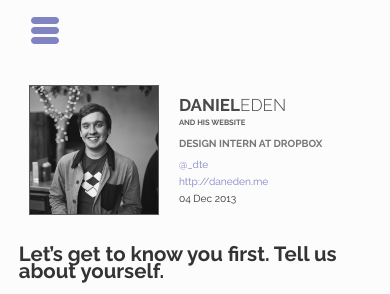
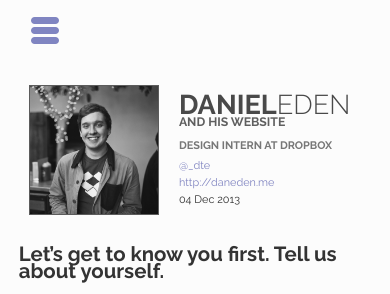
Before and after one commit to the-development/thedevelopment, a Jekyll site: the page built from index.html, in a window 390 px wide. Shown: the top 294 px of the page. Built offline with Jekyll 4.4.1, drawn with Linux system fonts in a browser that asks for light colours; Markdown is read by kramdown in place of the engine named in the settings.

Commit message:
responsiveness fixes

```diff
--- a/css/responsive.css
+++ b/css/responsive.css
@@ -1,4 +1,8 @@
 @media (max-width:1309px) {
+  #dp {
+    max-width: 190px;
+  }
+
   .header {
     padding-top: 3.45em;
   }
@@ -14,7 +18,7 @@
 
 @media (max-width:1090px) {
   #post-title {
-    font-size: 1.7em;
+    font-size: 2.5em;
   }
 
   .header {
@@ -22,19 +26,19 @@
   }
 
   .posts {
-    font-size: 0.75em;
+    font-size: 0.85em;
   }
 
   .sidebar {
-    padding-left: 5em;
+    padding-left: 4em;
   }
 
   .content {
-    padding-right: 5em;
+    padding-right: 7em;
   }
 
   .footer {
-    font-size: 0.8em;
+    font-size: 0.85em;
   }
 }
 
@@ -51,11 +55,15 @@
   }
 
   #post-title {
-    font-size: 1.25em;
+    font-size: 2em;
   }
 
   #info-links {
-    font-size: 0.75em;
+    font-size: 0.8em;
+  }
+
+  .footer {
+    text-align: left;
   }
 
   #post-title-suffix,
```
